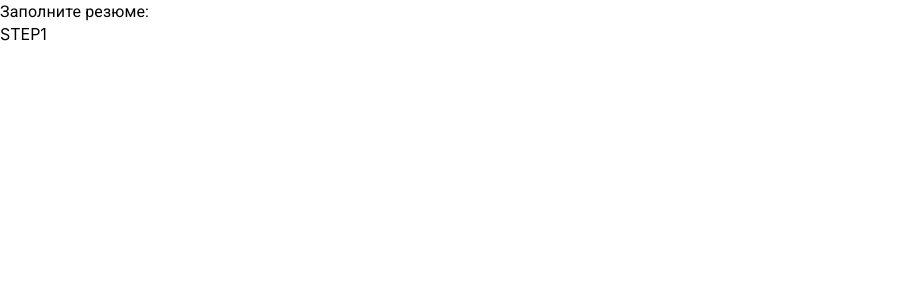
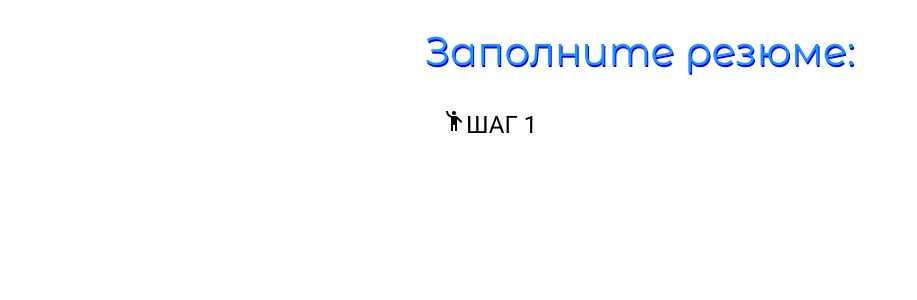
Before and after one commit to Vlad-Shaitanov/sigur_teast_task, a React (Create React App) app: page / in a window 1280 px wide. Shown: the top 300 px of the page, without its empty margins (0-917 px from the left). Built offline with nearby package versions, Linux system fonts and the light colour scheme.

Commit message:
The main container for the form. Header. Work with Step1

```diff
--- a/package.json
+++ b/package.json
@@ -7,6 +7,7 @@
     "@emotion/styled": "^11.3.0",
     "@mui/icons-material": "^5.0.1",
     "@mui/material": "^5.0.2",
+    "@mui/styles": "^5.0.1",
     "@testing-library/jest-dom": "^5.14.1",
     "@testing-library/react": "^11.2.7",
     "@testing-library/user-event": "^12.8.3",
--- /dev/null
+++ b/src/components/Form/Form.js
@@ -0,0 +1,24 @@
+import React from "react";
+import { makeStyles, createStyles } from "@mui/styles";
+import { createTheme } from "@mui/material/styles";
+
+const theme = createTheme();
+
+const useStyles = makeStyles(() =>
+  createStyles({
+    root: {
+      width: "100%",
+      marginTop: theme.spacing(1),
+    },
+  })
+);
+export const Form = ({ children, ...props }) => {
+  const classes = useStyles();
+
+  //проп noValidate для отключения обычной валидации
+  return (
+    <form noValidate {...props} className={classes.root}>
+      {children}
+    </form>
+  );
+};
--- a/src/components/Header/Header.js
+++ b/src/components/Header/Header.js
@@ -1,6 +1,39 @@
 import React from "react";
 import Typography from "@mui/material/Typography";
+import { makeStyles, createStyles } from "@mui/styles";
+import { createTheme } from "@mui/material/styles";
+
+const theme = createTheme();
+
+const useStyles = makeStyles(() =>
+  createStyles({
+    root: {
+      textAlign: "center",
+      color: "#1E90FF",
+      textShadow: "1px 2px #0000FF",
+      // "& .MuiTypography-root": {
+      //   margin: theme.spacing(3, 0, 2),
+      //   fontSize: "40px",
+      // },
+    },
+  })
+);
 
 export const Header = () => {
-  return <Typography>Заполните резюме:</Typography>;
+  const classes = useStyles();
+  return (
+    <Typography
+      className={classes.root}
+      component="h1"
+      variant="h5"
+      sx={{
+        margin: theme.spacing(3, 0, 2),
+        fontSize: "40px",
+        fontFamily: "Montserrat Alternates",
+      }}
+      // theme={theme}
+    >
+      Заполните резюме:
+    </Typography>
+  );
 };
--- /dev/null
+++ b/src/components/Input/Input.js
@@ -0,0 +1,15 @@
+import React, { forwardRef } from "react";
+import TextField from "@mui/material/TextField";
+
+//Мы используем метод forwardRef, чтобы пробрасывать ref в финальный элемент
+export const Input = forwardRef((props, ref) => {
+  return (
+    <TextField
+      variant="outlined"
+      margin="normal"
+      inputRef={ref}
+      fullWidth
+      {...props}
+    />
+  );
+});
--- /dev/null
+++ b/src/components/MainContainer/MainContainer.js
@@ -0,0 +1,31 @@
+import React from "react";
+import { Container } from "@mui/material";
+import { makeStyles, createStyles } from "@mui/styles";
+import { createTheme } from "@mui/material/styles";
+
+const theme = createTheme();
+
+const useStyles = makeStyles(() =>
+  createStyles({
+    root: {
+      marginTop: theme.spacing(4),
+      display: "flex",
+      flexDirection: "column",
+      alignItems: "center",
+    },
+  })
+);
+
+export const MainContainer = ({ children, ...props }) => {
+  const classes = useStyles();
+  return (
+    <Container
+      container="main"
+      maxWidth="xs"
+      className={classes.root}
+      {...props}
+    >
+      {children}
+    </Container>
+  );
+};
--- a/src/components/Step1/Step1.js
+++ b/src/components/Step1/Step1.js
@@ -1,5 +1,38 @@
 import React from "react";
+import Typography from "@mui/material/Typography";
+import EmojiPeopleIcon from "@mui/icons-material/EmojiPeople";
+import { MainContainer } from "../MainContainer/MainContainer";
+import { Form } from "../Form/Form";
+import { Input } from "../Input/Input";
+import { useForm } from "react-hook-form";
 
 export const Step1 = () => {
-  return <div>STEP1</div>;
+  // const { register, handleSubmit, errors } = useForm({
+  //   mode: "onBlur",
+  // });
+
+  return (
+    <MainContainer>
+      <Typography component="h2" variant="h5">
+        <EmojiPeopleIcon />
+        ШАГ 1
+      </Typography>
+      <Form>
+        {/*<Input*/}
+        {/*ref={register}*/}
+        {/*id="lastName"*/}
+        {/*type="text"*/}
+        {/*label="Фамилия"*/}
+        {/*name="lastName"*/}
+        {/*/>*/}
+        {/*<Input*/}
+        {/*ref={register}*/}
+        {/*id="firstName"*/}
+        {/*type="text"*/}
+        {/*label="Имя"*/}
+        {/*name="firstName"*/}
+        {/*/>*/}
+      </Form>
+    </MainContainer>
+  );
 };
--- a/src/index.css
+++ b/src/index.css
@@ -1,3 +1,4 @@
+@import url('https://fonts.googleapis.com/css2?family=Montserrat+Alternates:wght@400;500&display=swap');
 body {
   margin: 0;
   font-family: -apple-system, BlinkMacSystemFont, 'Segoe UI', 'Roboto', 'Oxygen',
```
Also changed, not shown: 1 other file (tests, documents, lock files or other folders).
